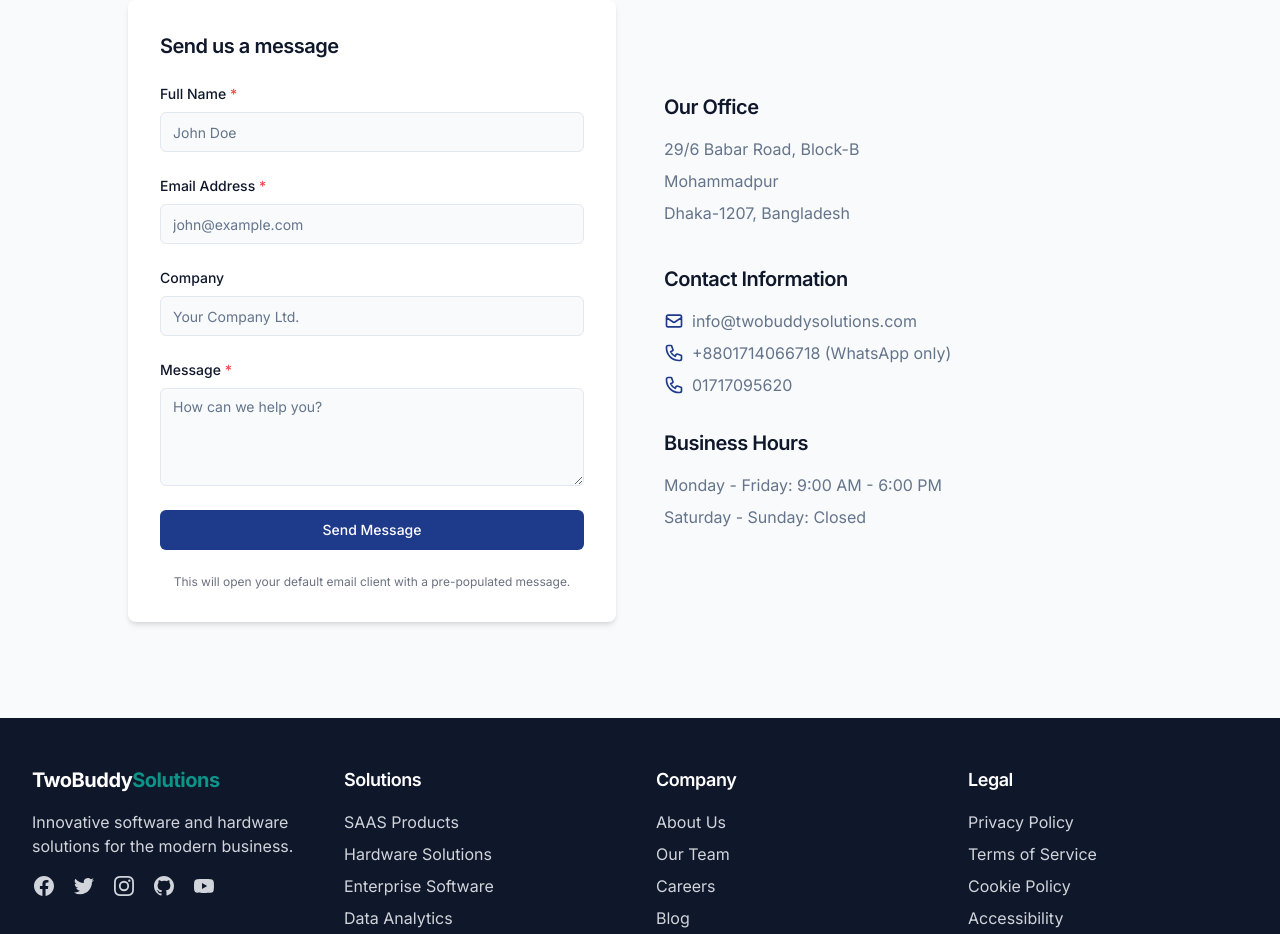
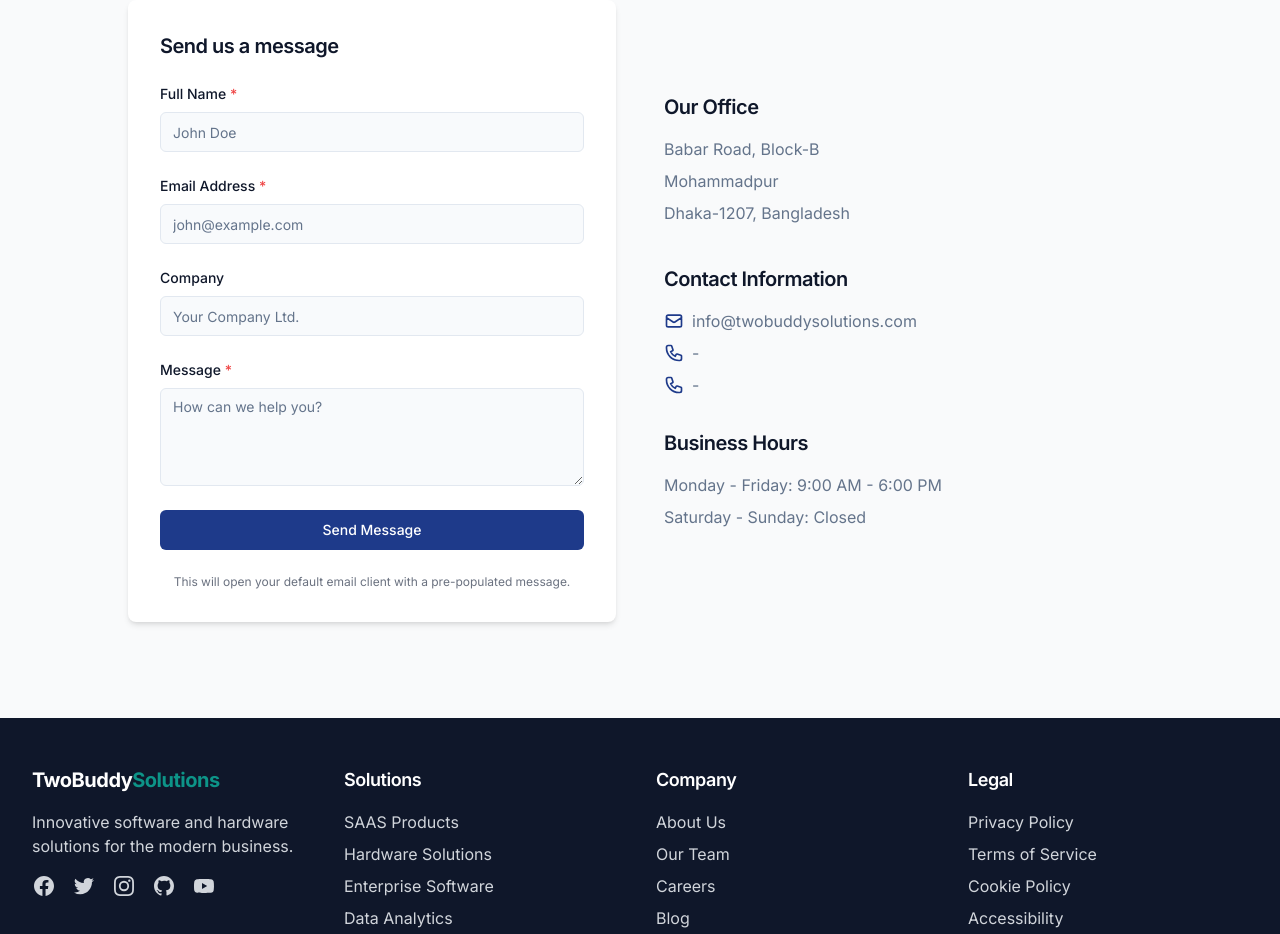
Before and after one commit to saquibw/two-buddy-solutions-b5c0eb25, a React (Vite) app: page / in a window 1280 px wide. Shown: the part 3960-4894 px from the top of the page. Built offline with nearby package versions, Linux system fonts and the light colour scheme.

Commit message:
Contact info removed

```diff
--- a/src/components/Contact.tsx
+++ b/src/components/Contact.tsx
@@ -148,7 +148,7 @@ const Contact = () => {
             <div className="mb-8">
               <h3 className="text-xl font-semibold mb-4 text-company-dark">Our Office</h3>
               <address className="not-italic text-company-gray">
-                <p className="mb-2">29/6 Babar Road, Block-B</p>
+                <p className="mb-2">Babar Road, Block-B</p>
                 <p className="mb-2">Mohammadpur</p>
                 <p className="mb-2">Dhaka-1207, Bangladesh</p>
               </address>
@@ -167,13 +167,13 @@ const Contact = () => {
                   <svg className="h-5 w-5 mr-2 text-company-blue" xmlns="http://www.w3.org/2000/svg" fill="none" viewBox="0 0 24 24" stroke="currentColor">
                     <path strokeLinecap="round" strokeLinejoin="round" strokeWidth={2} d="M3 5a2 2 0 012-2h3.28a1 1 0 01.948.684l1.498 4.493a1 1 0 01-.502 1.21l-2.257 1.13a11.042 11.042 0 005.516 5.516l1.13-2.257a1 1 0 011.21-.502l4.493 1.498a1 1 0 01.684.949V19a2 2 0 01-2 2h-1C9.716 21 3 14.284 3 6V5z" />
                   </svg>
-                  +8801714066718 (WhatsApp only)
+                  -
                 </p>
                 <p className="flex items-center">
                   <svg className="h-5 w-5 mr-2 text-company-blue" xmlns="http://www.w3.org/2000/svg" fill="none" viewBox="0 0 24 24" stroke="currentColor">
                     <path strokeLinecap="round" strokeLinejoin="round" strokeWidth={2} d="M3 5a2 2 0 012-2h3.28a1 1 0 01.948.684l1.498 4.493a1 1 0 01-.502 1.21l-2.257 1.13a11.042 11.042 0 005.516 5.516l1.13-2.257a1 1 0 011.21-.502l4.493 1.498a1 1 0 01.684.949V19a2 2 0 01-2 2h-1C9.716 21 3 14.284 3 6V5z" />
                   </svg>
-                  01717095620
+                  -
                 </p>
               </div>
             </div>
```
